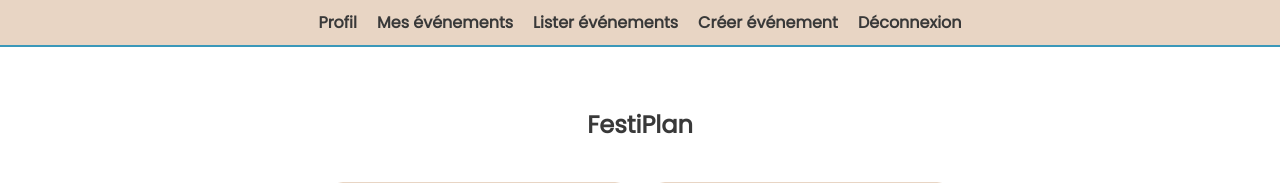
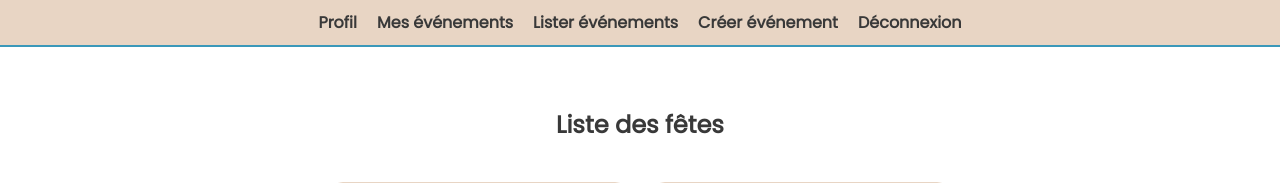
Before and after one commit to Aik4ya/Partiel2024Groupe3, a PHP site: page /event-list.php in a window 1280 px wide. Shown: the top 183 px of the page. Run offline with PHP 8.4, Linux system fonts and the light colour scheme; a user stored in the database is signed in; data comes from the database, SQL or seed files in the repository.

Commit message:
résolution ticket 4

```diff
--- a/event-list.php
+++ b/event-list.php
@@ -40,7 +40,7 @@ unset($pdo);
     <?php include('includes/header.php'); ?>
 
     <div class="container">
-        <h2>FestiPlan</h2>
+        <h2>Liste des fêtes</h2>
         <div class="event-container">
             <?php if (count($events) > 0) : ?>
                 <?php foreach ($events as $event) : ?>
```
